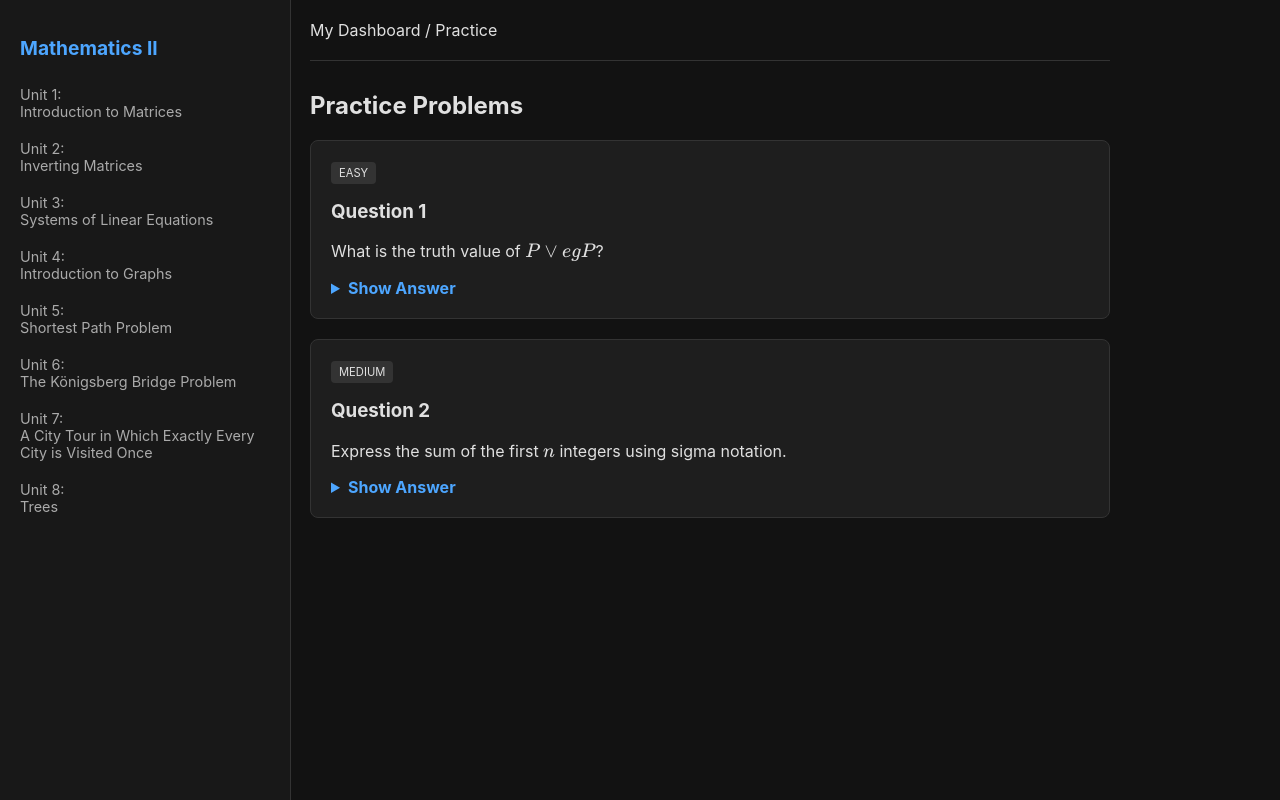
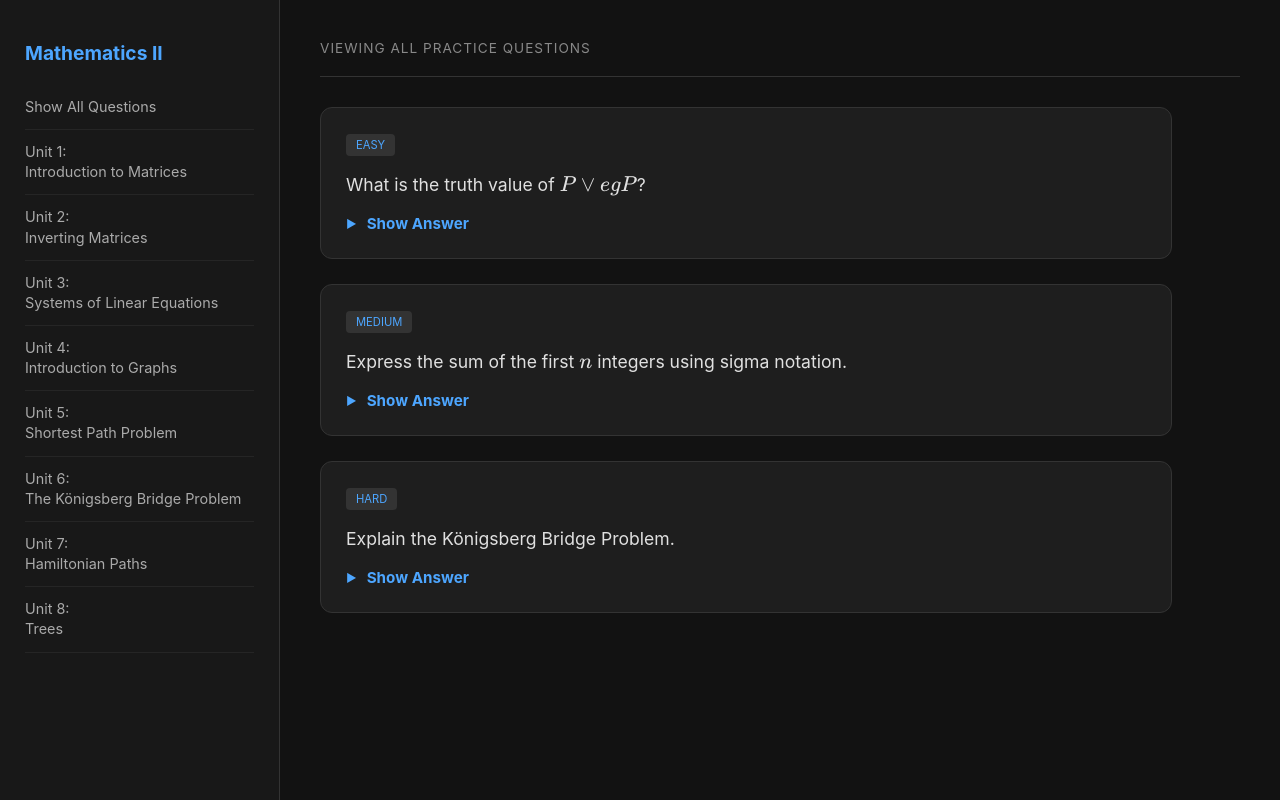
Before and after one commit to c-lamar-fullmer/Mathematics_II_app, a Flask app: page / in a window 1280 px wide. Run offline with Flask 3, Linux system fonts and the light colour scheme.

Commit message:
Update Formatting for sidebar and organizing questions by unit

```diff
--- a/app.py
+++ b/app.py
@@ -1,26 +1,18 @@
 from flask import Flask, render_template
+from questions import questions_data
 
 app = Flask(__name__)
 
-# Note: We use \( \) for inline math and \[ \] for block math
-questions_data = [
-    {
-        "id": 1,
-        "difficulty": "Easy",
-        "question": "What is the truth value of \( P \lor \neg P \)?",
-        "answer": "This is a tautology, so it is always True."
-    },
-    {
-        "id": 2,
-        "difficulty": "Medium",
-        "question": "Express the sum of the first \( n \) integers using sigma notation.",
-        "answer": "\[ \sum_{i=1}^{n} i = \frac{n(n+1)}{2} \]"
-    }
-]
-
 @app.route('/')
 def index():
+    # Shows ALL questions on the home page
     return render_template('index.html', questions=questions_data)
+
+@app.route('/unit/<int:unit_id>')
+def view_unit(unit_id):
+    # This creates a new list containing ONLY questions for the clicked unit
+    filtered_questions = [q for q in questions_data if q['unit'] == unit_id]
+    return render_template('index.html', questions=filtered_questions, current_unit=unit_id)
 
 if __name__ == '__main__':
     app.run(debug=True, port=5001)
--- /dev/null
+++ b/questions.py
@@ -0,0 +1,25 @@
+# questions.py
+
+questions_data = [
+    {
+        "id": 1,
+        "unit": 1,
+        "difficulty": "Easy",
+        "question": "What is the truth value of \( P \lor \neg P \)?",
+        "answer": "This is a tautology, so it is always True."
+    },
+    {
+        "id": 2,
+        "unit": 2,
+        "difficulty": "Medium",
+        "question": "Express the sum of the first \( n \) integers using sigma notation.",
+        "answer": "\[ \sum_{i=1}^{n} i = \frac{n(n+1)}{2} \]"
+    },
+    {
+        "id": 3,
+        "unit": 4,
+        "difficulty": "Hard",
+        "question": "Explain the Königsberg Bridge Problem.",
+        "answer": "Euler proved it impossible to cross all seven bridges exactly once because more than two landmasses had an odd number of bridges."
+    }
+]
--- a/static/style.css
+++ b/static/style.css
@@ -3,72 +3,105 @@
     --card-bg: #1e1e1e;
     --text-color: #e0e0e0;
     --accent-color: #4da6ff;
-    --sidebar-width: 250px;
+    --sidebar-width: 280px;
+}
+
+/* Global Layout */
+html, body {
+    height: 100%;
+    margin: 0;
+    background-color: var(--bg-color);
+    overflow: hidden; /* Prevents the whole body from scrolling double */
 }
 
 body {
     font-family: 'Inter', -apple-system, sans-serif;
-    background-color: var(--bg-color);
     color: var(--text-color);
-    margin: 0;
     display: flex;
 }
 
-/* Sidebar Styling */
+/* Sidebar - Fixed and Scrollable */
 .sidebar {
     width: var(--sidebar-width);
     background-color: #181818;
     height: 100vh;
     position: fixed;
     border-right: 1px solid #333;
-    padding: 20px;
+    padding: 25px;
+    box-sizing: border-box;
+    overflow-y: auto; /* Scrollbar appears here if units overflow */
 }
 
-.sidebar h2 { color: var(--accent-color); font-size: 1.2rem; }
+.sidebar h2 {
+    color: var(--accent-color);
+    font-size: 1.2rem;
+    margin-bottom: 20px;
+}
 
 .sidebar a {
     display: block;
     color: #aaa;
     text-decoration: none;
-    padding: 10px 0;
+    padding: 12px 0;
     font-size: 0.9rem;
+    line-height: 1.4;
     transition: 0.3s;
+    border-bottom: 1px solid #252525;
 }
 
-.sidebar a:hover { color: white; }
+.sidebar a:hover {
+    color: white;
+    padding-left: 5px; /* Subtle hover effect */
+}
 
-/* Main Content Area */
+/* Main Content Area - Scrollable */
 .main-content {
-    margin-left: calc(var(--sidebar-width) + 40px);
+    margin-left: var(--sidebar-width);
     flex-grow: 1;
-    padding: 20px;
-    max-width: 800px;
+    height: 100vh;
+    padding: 40px;
+    box-sizing: border-box;
+    overflow-y: auto; /* Scrollbar appears here for questions */
 }
 
 .top-menu {
     border-bottom: 1px solid #333;
     padding-bottom: 20px;
     margin-bottom: 30px;
+    font-size: 0.85rem;
+    color: #888;
+    text-transform: uppercase;
+    letter-spacing: 1px;
 }
 
 /* Question Cards */
 .question-card {
     background-color: var(--card-bg);
-    border-radius: 8px;
-    padding: 20px;
-    margin-bottom: 20px;
+    border-radius: 12px;
+    padding: 25px;
+    margin-bottom: 25px;
     border: 1px solid #333;
+    max-width: 800px;
 }
 
 .badge {
     background: #333;
-    padding: 4px 8px;
+    padding: 4px 10px;
     border-radius: 4px;
     font-size: 0.7rem;
     text-transform: uppercase;
+    color: var(--accent-color);
+    margin-bottom: 15px;
+    display: inline-block;
 }
 
-/* Toggle Styling */
+.question-text {
+    font-size: 1.1rem;
+    line-height: 1.6;
+    margin-bottom: 10px;
+}
+
+/* Animated Caret (Arrow) Toggle */
 details {
     margin-top: 15px;
     cursor: pointer;
@@ -78,12 +111,51 @@ summary {
     color: var(--accent-color);
     font-weight: bold;
     outline: none;
+    list-style: none;
+    display: flex;
+    align-items: center;
+    font-size: 0.95rem;
+}
+
+summary::-webkit-details-marker {
+    display: none;
+}
+
+summary::before {
+    content: '▶';
+    display: inline-block;
+    margin-right: 10px;
+    font-size: 0.7rem;
+    transition: transform 0.2s ease;
+}
+
+details[open] summary::before {
+    transform: rotate(90deg);
 }
 
 .answer-box {
-    margin-top: 10px;
-    padding: 15px;
+    margin-top: 15px;
+    padding: 20px;
     background-color: #252525;
     border-left: 4px solid var(--accent-color);
     border-radius: 4px;
+    line-height: 1.6;
 }
+
+/* Custom Scrollbar for Dark Mode */
+::-webkit-scrollbar {
+    width: 8px;
+}
+
+::-webkit-scrollbar-track {
+    background: #121212;
+}
+
+::-webkit-scrollbar-thumb {
+    background: #333;
+    border-radius: 10px;
+}
+
+::-webkit-scrollbar-thumb:hover {
+    background: var(--accent-color);
+}
--- a/templates/base.html
+++ b/templates/base.html
@@ -9,17 +9,27 @@
     <script id="MathJax-script" async src="https://cdn.jsdelivr.net/npm/mathjax@3/es5/tex-mml-chtml.js"></script>
 </head>
 <body>
-    <div class="sidebar">
-        <h2>Mathematics II</h2>
-        <a href="#">Unit 1:<br>Introduction to Matrices</a>
-        <a href="#">Unit 2:<br>Inverting Matrices</a>
-        <a href="#">Unit 3:<br>Systems of Linear Equations</a>
-        <a href="#">Unit 4:<br>Introduction to Graphs</a>
-        <a href="#">Unit 5:<br>Shortest Path Problem</a>
-        <a href="#">Unit 6:<br>The Königsberg Bridge Problem</a>
-        <a href="#">Unit 7:<br>A City Tour in Which Exactly Every City is Visited Once</a>
-        <a href="#">Unit 8:<br>Trees</a>
-    </div>
+<div class="sidebar">
+    <h2>Mathematics II</h2>
+    <a href="/">Show All Questions</a>
+    <hr>
+    <a href="/unit/1">Unit 1: <br>Introduction to Matrices</a>
+    <hr>
+    <a href="/unit/2">Unit 2: <br>Inverting Matrices</a>
+    <hr>
+    <a href="/unit/3">Unit 3: <br>Systems of Linear Equations</a>
+    <hr>
+    <a href="/unit/4">Unit 4: <br>Introduction to Graphs</a>
+    <hr>
+    <a href="/unit/5">Unit 5: <br>Shortest Path Problem</a>
+    <hr>
+    <a href="/unit/6">Unit 6: <br>The Königsberg Bridge Problem</a>
+    <hr>
+    <a href="/unit/7">Unit 7: <br>Hamiltonian Paths</a>
+    <hr>
+    <a href="/unit/8">Unit 8: <br>Trees</a>
+    <hr>
+</div>
 
     <div class="main-content">
         <nav class="top-menu">
--- a/templates/index.html
+++ b/templates/index.html
@@ -1,21 +1,58 @@
-{% extends 'base.html' %}
+<!DOCTYPE html>
+<html lang="en">
+<head>
+    <meta charset="UTF-8">
+    <meta name="viewport" content="width=device-width, initial-scale=1.0">
+    <title>Mathematics II Practice</title>
+    <link rel="stylesheet" href="{{ url_for('static', filename='style.css') }}">
+    <script src="https://polyfill.io/v3/polyfill.min.js?features=es6"></script>
+    <script id="MathJax-script" async src="https://cdn.jsdelivr.net/npm/mathjax@3/es5/tex-mml-chtml.js"></script>
+</head>
+<body>
 
-{% block content %}
-<div class="container">
-    <h2>Practice Problems</h2>
-    {% for q in questions %}
+    <div class="sidebar">
+        <h2>Mathematics II</h2>
+        <a href="/">Show All Questions</a>
+
+        <a href="/unit/1">Unit 1:<br>Introduction to Matrices</a>
+        <a href="/unit/2">Unit 2:<br>Inverting Matrices</a>
+        <a href="/unit/3">Unit 3:<br>Systems of Linear Equations</a>
+        <a href="/unit/4">Unit 4:<br>Introduction to Graphs</a>
+        <a href="/unit/5">Unit 5:<br>Shortest Path Problem</a>
+        <a href="/unit/6">Unit 6:<br>The Königsberg Bridge Problem</a>
+        <a href="/unit/7">Unit 7:<br>Hamiltonian Paths</a>
+        <a href="/unit/8">Unit 8:<br>Trees</a>
+    </div>
+
+    <div class="main-content">
+        <div class="top-menu">
+            {% if current_unit %}
+                Viewing Questions for Unit {{ current_unit }}
+            {% else %}
+                Viewing All Practice Questions
+            {% endif %}
+        </div>
+
+        <div class="questions-container">
+            {% for question in questions %}
             <div class="question-card">
-        <span class="badge">{{ q.difficulty }}</span>
-        <h3>Question {{ q.id }}</h3>
-        <p>{{ q.question }}</p>
+                <span class="badge">{{ question.difficulty }}</span>
+                <div class="question-text">
+                    {{ question.question }}
+                </div>
 
                 <details>
                     <summary>Show Answer</summary>
                     <div class="answer-box">
-                {{ q.answer }}
+                        {{ question.answer }}
                     </div>
                 </details>
             </div>
+            {% else %}
+            <p>No questions found for this unit yet. Time to add some to <code>questions.py</code>!</p>
             {% endfor %}
         </div>
-{% endblock %}
+    </div>
+
+</body>
+</html>
```
Lines whose indentation alone changed are shown as unchanged.
